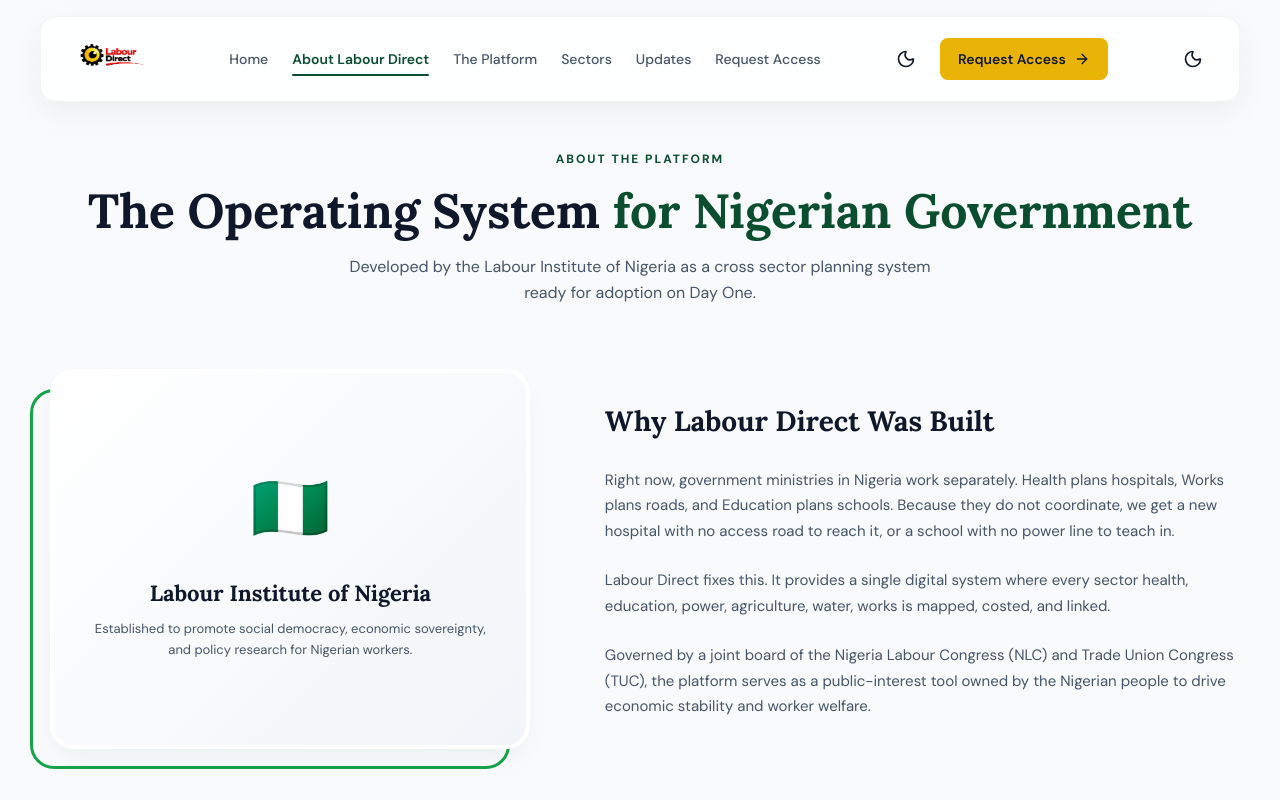
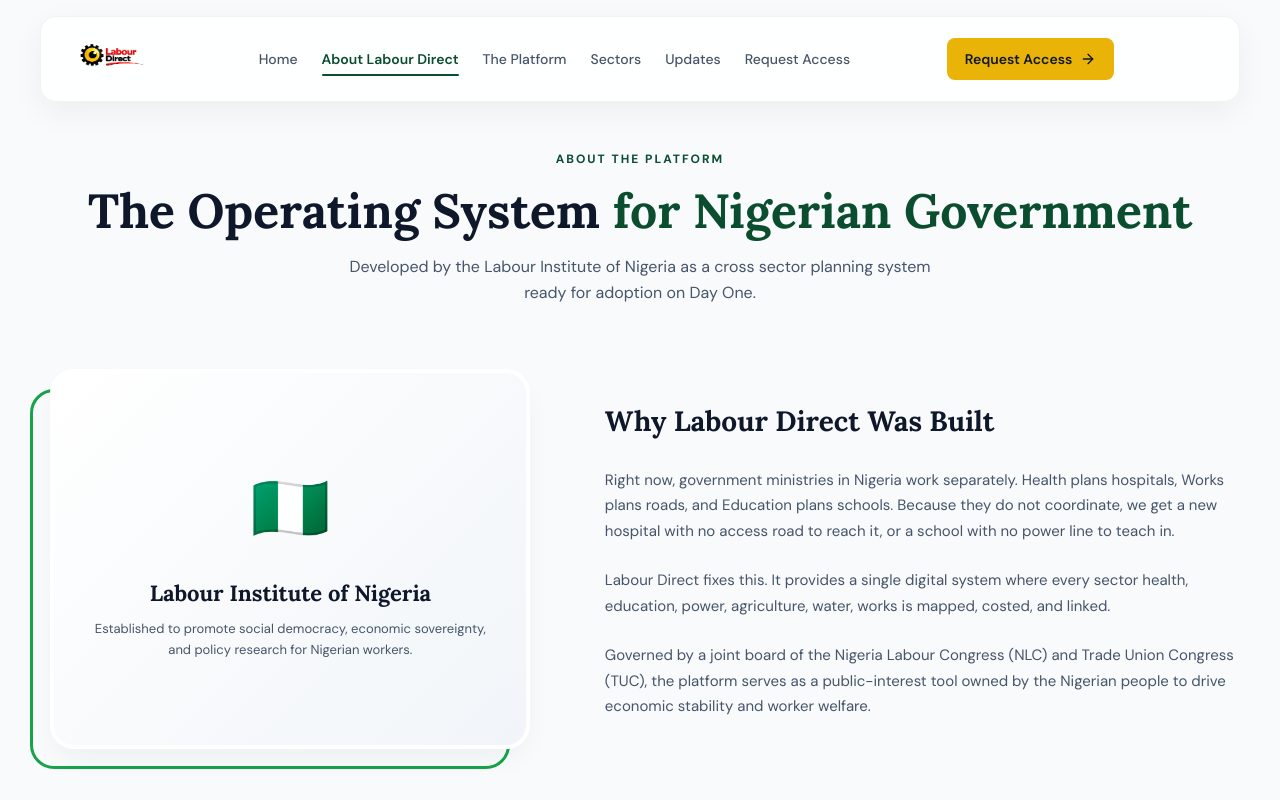
Before and after one commit to cyberjay0/Labour-Direct, a Next.js app: page /about in a window 1280 px wide. Shown: the top 800 px of the page. Built offline with nearby package versions, Linux system fonts and the light colour scheme.

Commit message:
feat(rebrand): remove dark mode, theme toggles, and client theme initialization

```diff
--- a/src/app/globals.css
+++ b/src/app/globals.css
@@ -34,43 +34,6 @@
 
   --navbar-bg: rgba(255, 255, 255, 0.85);
   --navbar-border: rgba(10, 77, 47, 0.06);
-}
-
-.dark {
-  /* Obsidian Emerald Dark Mode */
-  --bg-primary: #070a08;
-  --bg-secondary: #0f1411;
-  --bg-tertiary: #171d19;
-
-  --text-primary: #f8fafc;
-  --text-secondary: #94a3b8;
-  --text-muted: #64748b;
-
-  --primary: #10b981;        /* Glowing Emerald */
-  --primary-light: #34d399;
-  --primary-dark: #064e3b;
-  --primary-rgb: 16, 185, 129;
-
-  --accent: #fbbf24;         /* Glowing Amber Gold */
-  --accent-hover: #f59e0b;
-  --accent-rgb: 251, 191, 36;
-
-  --brand-red: #f43f5e;      /* Glowing Brand Red */
-  --brand-red-rgb: 244, 63, 94;
-
-  --card-bg: rgba(15, 20, 17, 0.8);
-  --card-border: rgba(16, 185, 129, 0.15);
-  --card-shadow: 0 20px 40px -15px rgba(0, 0, 0, 0.6);
-
-  --map-stroke: #070a08;
-  --map-fill: #065f46;
-  --map-fill-hover: #059669;
-  --map-fill-active: #10b981;
-  --map-depth: #022c1b;
-  --map-shadow: rgba(0, 0, 0, 0.5);
-
-  --navbar-bg: rgba(7, 10, 8, 0.8);
-  --navbar-border: rgba(16, 185, 129, 0.1);
 }
 
 /* Reset & Base Elements */
@@ -340,22 +303,6 @@
   100% { transform: scale(2.2); opacity: 0; }
 }
 
-/* Theme Toggle styles */
-.theme-toggle-btn {
-  background: transparent;
-  border: none;
-  cursor: pointer;
-  padding: 8px;
-  border-radius: 50%;
-  color: var(--text-primary);
-  display: flex;
-  align-items: center;
-  justify-content: center;
-  transition: background-color 0.25s, color 0.25s;
-}
-.theme-toggle-btn:hover {
-  background-color: var(--bg-tertiary);
-}
 
 /* Luxury preloader keyframes */
 @keyframes drawStroke {
@@ -442,9 +389,6 @@
   transition: opacity 0.5s ease;
   animation: floatGlow 15s ease-in-out infinite alternate;
 }
-.dark .ambient-glow-blob {
-  opacity: 0.35;
-}
 
 @keyframes floatGlow {
   0% {
@@ -515,11 +459,6 @@
               0 0 25px rgba(var(--brand-red-rgb), 0.15);
 }
 
-.dark .glass-card-glow:hover {
-  border-color: rgba(var(--brand-red-rgb), 0.5) !important;
-  box-shadow: 0 25px 50px rgba(0, 0, 0, 0.4),
-              0 0 35px rgba(var(--brand-red-rgb), 0.2);
-}
 
 /* 8. Candidate Portrait Glow Backing */
 .portrait-glow-backing {
--- a/src/app/layout.tsx
+++ b/src/app/layout.tsx
@@ -73,21 +73,7 @@
       className={`${playfair.variable} ${jakarta.variable} h-full antialiased`}
       style={{ fontFamily: "var(--font-jakarta), sans-serif" }}
     >
-      <head>
-        <script
-          dangerouslySetInnerHTML={{
-            __html: `
-              try {
-                if (localStorage.theme === 'dark' || (!('theme' in localStorage) && window.matchMedia('(prefers-color-scheme: dark)').matches)) {
-                  document.documentElement.classList.add('dark');
-                } else {
-                  document.documentElement.classList.remove('dark');
-                }
-              } catch (_) {}
-            `,
-          }}
-        />
-      </head>
+      <head />
       <body
         className="min-h-full flex flex-col"
         style={{
--- a/src/components/Navbar.tsx
+++ b/src/components/Navbar.tsx
@@ -3,19 +3,14 @@
 import { useEffect, useState } from "react";
 import Link from "next/link";
 import { usePathname } from "next/navigation";
-import { Sun, Moon, Menu, X, ArrowRight } from "lucide-react";
+import { Menu, X, ArrowRight } from "lucide-react";
 
 export default function Navbar() {
-  const [theme, setTheme] = useState<"light" | "dark">("light");
   const [mobileMenuOpen, setMobileMenuOpen] = useState(false);
   const [scrollProgress, setScrollProgress] = useState(0);
   const pathname = usePathname();
 
   useEffect(() => {
-    // Initial theme check
-    const isDark = document.documentElement.classList.contains("dark");
-    setTheme(isDark ? "dark" : "light");
-
     const handleScroll = () => {
       const totalHeight = document.documentElement.scrollHeight - window.innerHeight;
       if (totalHeight > 0) {
@@ -27,18 +22,6 @@
     window.addEventListener("scroll", handleScroll);
     return () => window.removeEventListener("scroll", handleScroll);
   }, []);
-
-  const toggleTheme = () => {
-    if (theme === "light") {
-      document.documentElement.classList.add("dark");
-      localStorage.setItem("theme", "dark");
-      setTheme("dark");
-    } else {
-      document.documentElement.classList.remove("dark");
-      localStorage.setItem("theme", "light");
-      setTheme("light");
-    }
-  };
 
   const navLinks = [
     { label: "Home", href: "/" },
@@ -157,15 +140,6 @@
             }}
             className="desktop-actions"
           >
-            {/* Theme Toggle Button */}
-            <button
-              onClick={toggleTheme}
-              className="theme-toggle-btn"
-              aria-label="Toggle dark mode"
-            >
-              {theme === "light" ? <Moon size={20} /> : <Sun size={20} />}
-            </button>
-
             {/* CTA Join Movement */}
             <Link href="/get-involved" className="btn-accent" style={{ padding: "10px 18px", fontSize: "14px" }}>
               Request Access <ArrowRight size={16} />
@@ -181,15 +155,6 @@
             }}
             className="mobile-controls"
           >
-            <button
-              onClick={toggleTheme}
-              className="theme-toggle-btn"
-              style={{ display: "flex" }}
-              aria-label="Toggle dark mode"
-            >
-              {theme === "light" ? <Moon size={20} /> : <Sun size={20} />}
-            </button>
-
             <button
               onClick={() => setMobileMenuOpen(!mobileMenuOpen)}
               style={{
```
